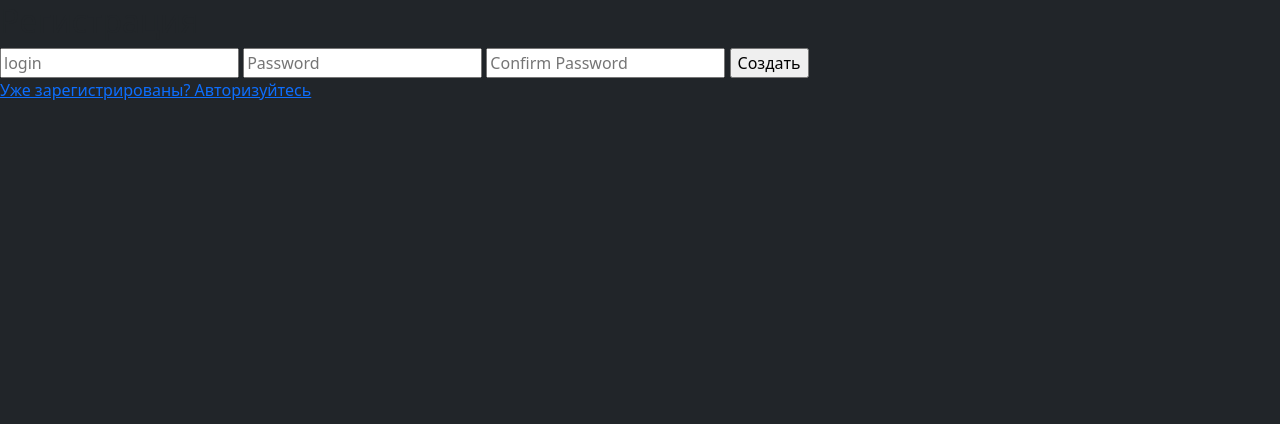
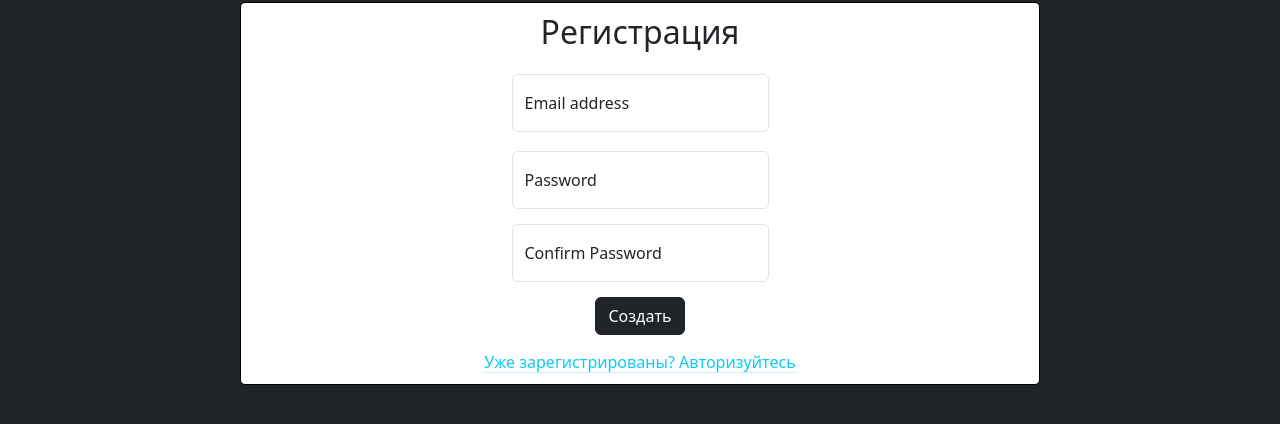
Before and after one commit to Ksenia174/flaskk, a Flask app: page /registr in a window 1280 px wide. Shown: the part 38-462 px from the top of the page. Run offline with Flask 3, Linux system fonts and the light colour scheme.

Commit message:
готово

```diff
--- a/main.py
+++ b/main.py
@@ -122,30 +122,34 @@ def createlink():
         host_url = request.host_url
         link = request.form['link']
         type = request.form['type']
-        if link != "":
-            if request.form.getlist('ispsevd') :
-                psevd = request.form['psevd']
-                link_psevd = host_url + "qwerty/" + psevd
-                if getPsev(link_psevd) != None:
-                    flash("Псевдоним занят", category="errors")
+        print(linksOnsecheck(session.get("user_id"), link))
+        if linksOnsecheck(session.get("user_id"), link):
+            if link != "":
+                if request.form.getlist('ispsevd') :
+                    psevd = request.form['psevd']
+                    link_psevd = host_url + "qwerty/" + psevd
+                    if getPsev(link_psevd) != None:
+                        flash("Псевдоним занят", category="errors")
+                    else:
+                        short_link = host_url + "qwerty/" + psevd
+                        if session.get("auth"):
+                            insertLink(link, session.get("user_id"), type, short_link)
+                        else:
+                            insertLinkNotAuth(link, type, short_link)
+                        flash(link, category="link")
+                        flash(short_link, category="url")
                 else:
-                    short_link = host_url + "qwerty/" + psevd
+                    short_link = host_url + "qwerty/" + ''.join(choice(string.ascii_letters+string.digits) for _ in range(randint(8, 12)))
                     if session.get("auth"):
-                        insertLink(link, session.get("user_id"), type, short_link)
+                        insertLink(link, session.get("user_id"), type, short_link);
                     else:
                         insertLinkNotAuth(link, type, short_link)
                     flash(link, category="link")
                     flash(short_link, category="url")
             else:
-                short_link = host_url + "qwerty/" + ''.join(choice(string.ascii_letters+string.digits) for _ in range(randint(8, 12)))
-                if session.get("auth"):
-                    insertLink(link, session.get("user_id"), type, short_link);
-                else:
-                    insertLinkNotAuth(link, type, short_link)
-                flash(link, category="link")
-                flash(short_link, category="url")
+                flash("Введите ссылку", category="errors")
         else:
-            flash("Введите ссылку", category="errors")
+            flash("Данная ссылка уже сокращена на этом аккаунте", category="errors")
     return redirect("/", code=302)
 
 @app.route('/editType', methods=['POST'])
--- a/static/css/index.css
+++ b/static/css/index.css
@@ -12,6 +12,7 @@
     display: flex;
     flex-direction: column;
     align-items: center;
+    gap: 15px;
 }
 
 .form{
--- /dev/null
+++ b/static/css/registr.css
@@ -0,0 +1,13 @@
+.registr{
+    background-color: rgb(255, 255, 255);
+    border: 1px solid black;
+    border-radius: 5px;
+    max-width: 800px;
+    margin: 0 auto;
+    padding: 10px;
+
+    display: flex;
+    flex-direction: column;
+    align-items: center;
+    gap: 15px;
+}
--- a/templates/index.html
+++ b/templates/index.html
@@ -20,7 +20,7 @@ href = "{{url_for('static', filename='css/index.css')}}"
             </div>
             <div class="d-type">
                 <label for="type"></label>
-                <select name="type">
+                <select name="type" class="form-select" id="inputGroupSelect01">
                     {% for item in types %}
                     <option value="{{item['id_type']}}">{{item['type']}}</option>
                     {% endfor %}
@@ -28,14 +28,14 @@ href = "{{url_for('static', filename='css/index.css')}}"
             </div>
             <div class="ISpsevdonim">
                 <label for="ispsevd">Псевдоним нужен?</label>
-                <input type="checkbox"  name="ispsevd" id="ispsev_input" >
+                <input type="checkbox" name="ispsevd" id="ispsev_input">
             </div>
             <div class="psevdonim">
                 <label for="psevd"></label>
                 <input disabled  type="text" placeholder="Псевдоним" name="psevd" id="psev_input" required>
             </div>
             <div class="submit">
-                <input type="submit" value="Сократить" id="form_button" />
+                <input type="submit" value="Сократить" id="form_button" class="btn btn-dark" />
             </div>
         </form>
         <div class="ghost-div">
--- a/templates/registr.html
+++ b/templates/registr.html
@@ -4,20 +4,31 @@
 Регистрация
 {% endblock %}
 
+{% block css %}
+href = "{{url_for('static', filename='css/registr.css')}}"
+{% endblock %}
+
 {% block body %}
-<div>
-    <form action="/insert" id="msform" method="POST">
-      <fieldset>
+<div >
+    <form class="registr" action="/insert" id="msform" method="POST">
         <h2 class="fs-title">Регистрация</h2>
-        <input type="text" name="login" placeholder="login" />
-        <input type="password" name="pass" placeholder="Password" />
-        <input type="password" name="cpass" placeholder="Confirm Password" />
-          <input   value="Создать" name="insert" type="submit" class="next action-button"/>
-      </fieldset>
+        <div class="form-floating mb-1">
+            <input type="text" name="login" placeholder="login" class="form-control" id="floatingInput" />
+            <label for="floatingInput">Email address</label>
+        </div>
+        <div class="form-floating">
+            <input type="password" name="pass" placeholder="Password" class="form-control" id="floatingPassword" />
+            <label for="floatingPassword">Password</label>
+        </div>
+        <div class="form-floating">
+             <input type="password" name="cpass" placeholder="Confirm Password" class="form-control" id="floatingPassword " />
+            <label for="floatingPassword">Confirm Password</label>
+        </div>
+        <input value="Создать" name="insert" type="submit" class="next action-button btn btn-dark"/>
+        <div class="register">
+          <a href="/auth" class="link-info link-offset-2 link-underline-opacity-25 link-underline-opacity-100-hover">Уже зарегистрированы? Авторизуйтесь</a>
+        </div>
     </form>
-     <div class="register">
-          <a href="/auth">Уже зарегистрированы? Авторизуйтесь</a>
-     </div>
 </div>
 
  {% for message in get_flashed_messages() %}
```
Also changed, not shown: db.py (+11 -3 lines), static/css/auth.css (added, +13 -0 lines), templates/auth.html (+7 -3 lines).
